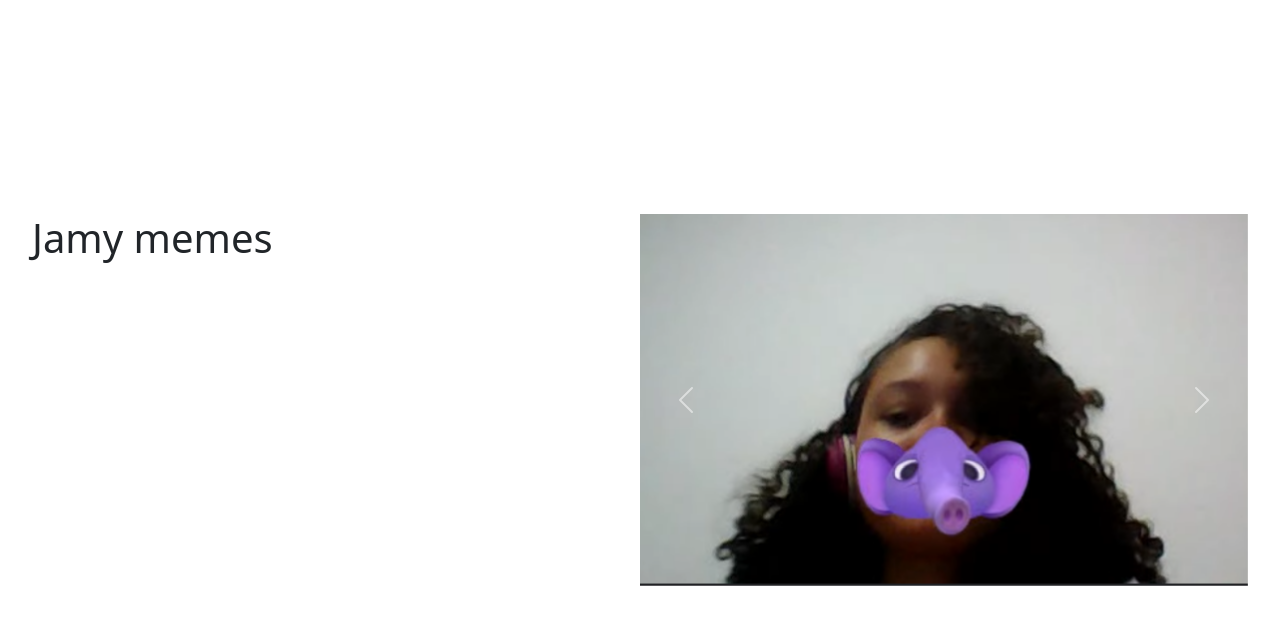
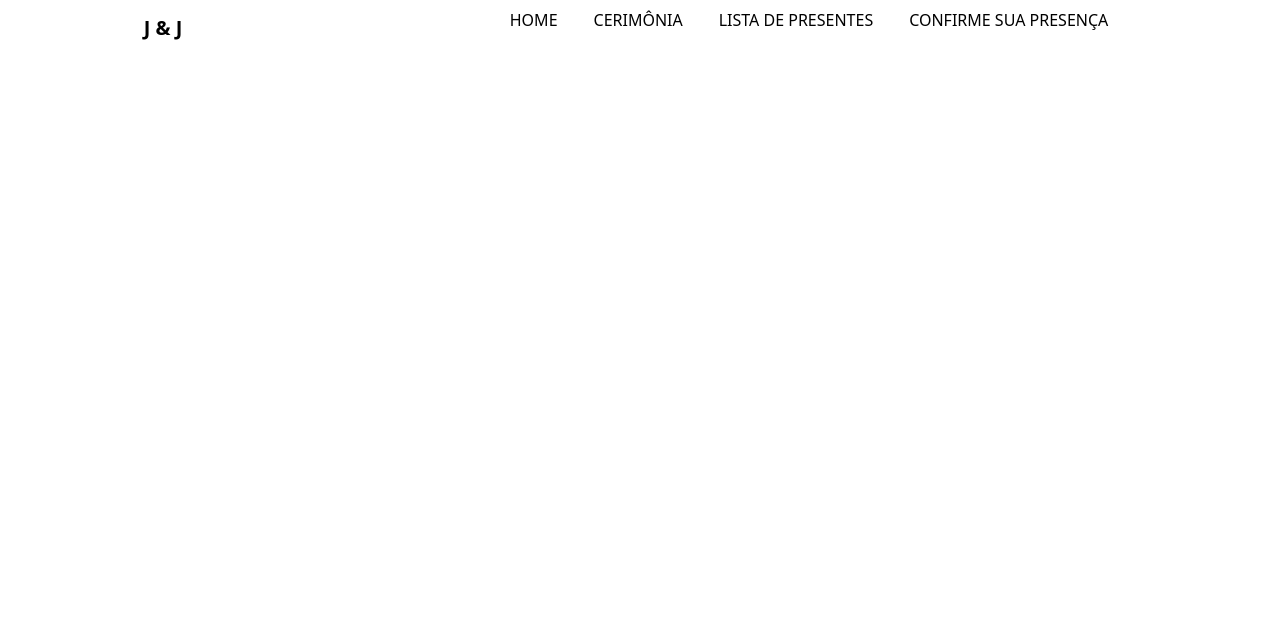
Before and after one commit to jonathan-xavier/wedding, a Vue app: page / in a window 1280 px wide. Shown: the top 624 px of the page. Built offline with nearby package versions, Linux system fonts and the light colour scheme.

Commit message:
inicio da criacao do navbar

```diff
--- a/package.json
+++ b/package.json
@@ -14,6 +14,7 @@
   },
   "devDependencies": {
     "@vitejs/plugin-vue": "^4.3.1",
+    "sass": "^1.75.0",
     "vite": "^4.4.9"
   }
 }
--- a/src/App.vue
+++ b/src/App.vue
@@ -1,30 +1,19 @@
 
 <template>
   <div>
-    <h1>Jamy memes</h1>
-  </div>
-  <div id="carouselExample" class="carousel slide">
+    <div class="container-navbar">
+      <span class="logo">J & J</span>
+      <div class="nav-bar">
+        <ul>
+          <li><a href="">HOME</a></li>
+          <li><a href="">CERIMÔNIA</a></li>
+          <li><a href="">LISTA DE PRESENTES</a></li>
+          <li><a href="">CONFIRME SUA PRESENÇA</a></li>
+        </ul>
+      </div>
 
-  <div class="carousel-inner">
-    <div class="carousel-item active">
-      <img src="./assets/jamy2.png" class="d-block w-100" alt="...">
-    </div>
-    <div class="carousel-item">
-      <img src="./assets/jamy.png" class="d-block w-100" alt="...">
-    </div>
-    <div class="carousel-item">
-      <img src="./assets/jamty3.png" class="d-block w-100" alt="...">
     </div>
   </div>
-  <button class="carousel-control-prev" type="button" data-bs-target="#carouselExample" data-bs-slide="prev">
-    <span class="carousel-control-prev-icon" aria-hidden="true"></span>
-    <span class="visually-hidden">Previous</span>
-  </button>
-  <button class="carousel-control-next" type="button" data-bs-target="#carouselExample" data-bs-slide="next">
-    <span class="carousel-control-next-icon" aria-hidden="true"></span>
-    <span class="visually-hidden">Next</span>
-  </button>
-</div>
 
 </template>
 
@@ -56,6 +45,50 @@ export default{
 
 
 
-<style scoped>
+<style lang="scss" scoped>
 
+.nav-bar{
+ // background-color: red;
+ //width: 50%;
+ display: flex;
+ align-items: center;
+ justify-content: center;
+  ul{
+   // background-color: #dddddd;
+  }
+  li{
+    display: inline;
+    float: left;
+    margin-right: 20px;
+
+  }
+  a{
+    display: block;
+    padding: 8px;
+    //background-color: #dddddd;
+    text-decoration: none;
+    color: black;
+  }
+  a:hover{
+    color: white;
+    background-color: black;
+    text-transform: uppercase;
+  }
+
+  list-style-type: none;
+  margin: 0;
+  padding: 0;
+}
+
+.logo{
+  color: black;
+  font-size: 20px;
+  font-weight: bold;
+}
+
+.container-navbar{
+  display: flex;
+  justify-content: space-around;
+  align-items: center;
+}
 </style>
--- a/src/assets/main.css
+++ b/src/assets/main.css
@@ -1,4 +1,10 @@
-@import './base.css';
+body{
+  margin: 0;
+  padding: 0;
+}
+
+
+/* @import './base.css';
 
 #app {
   max-width: 1280px;
@@ -32,4 +38,4 @@ a,
     grid-template-columns: 1fr 1fr;
     padding: 0 2rem;
   }
-}
+} */
```
Also changed, not shown: 1 other file (tests, documents, lock files or other folders).
